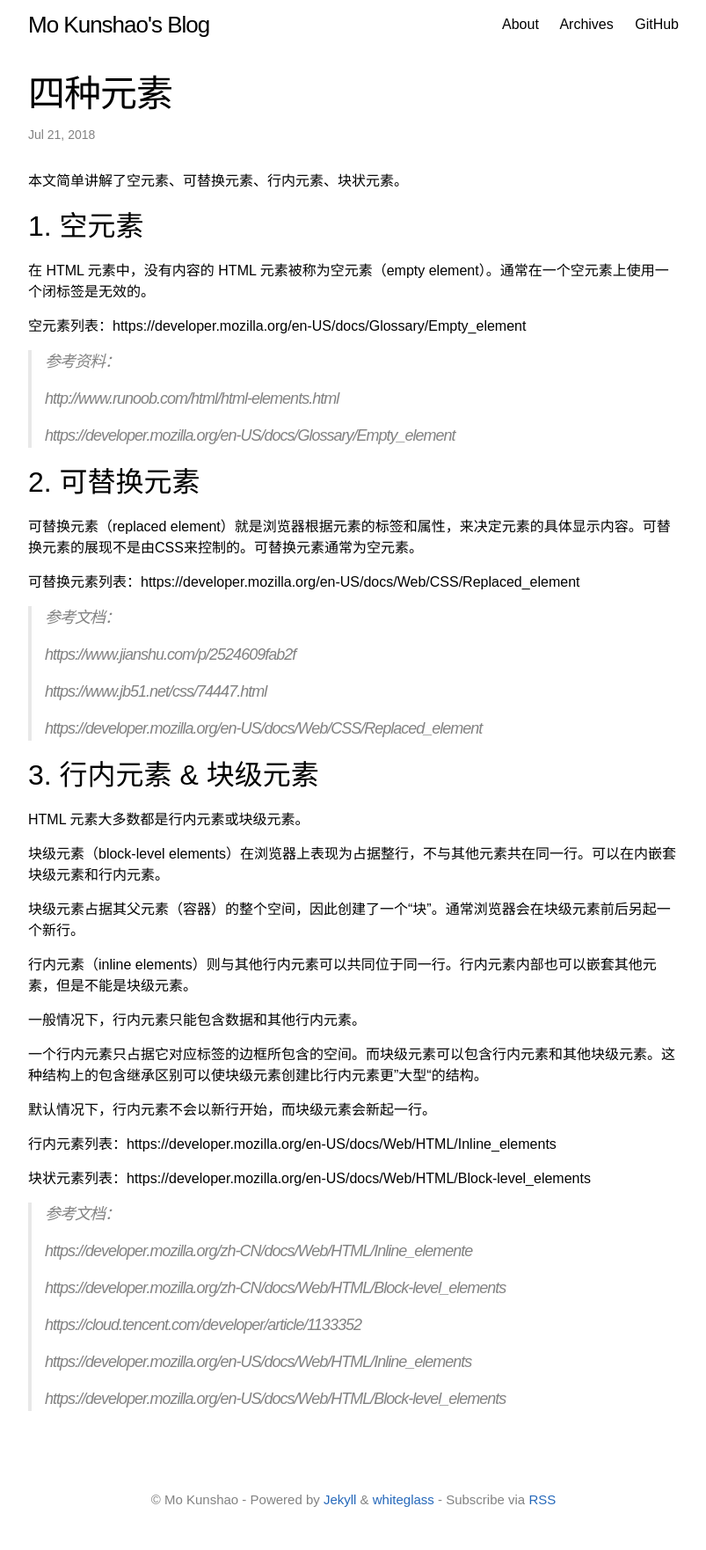
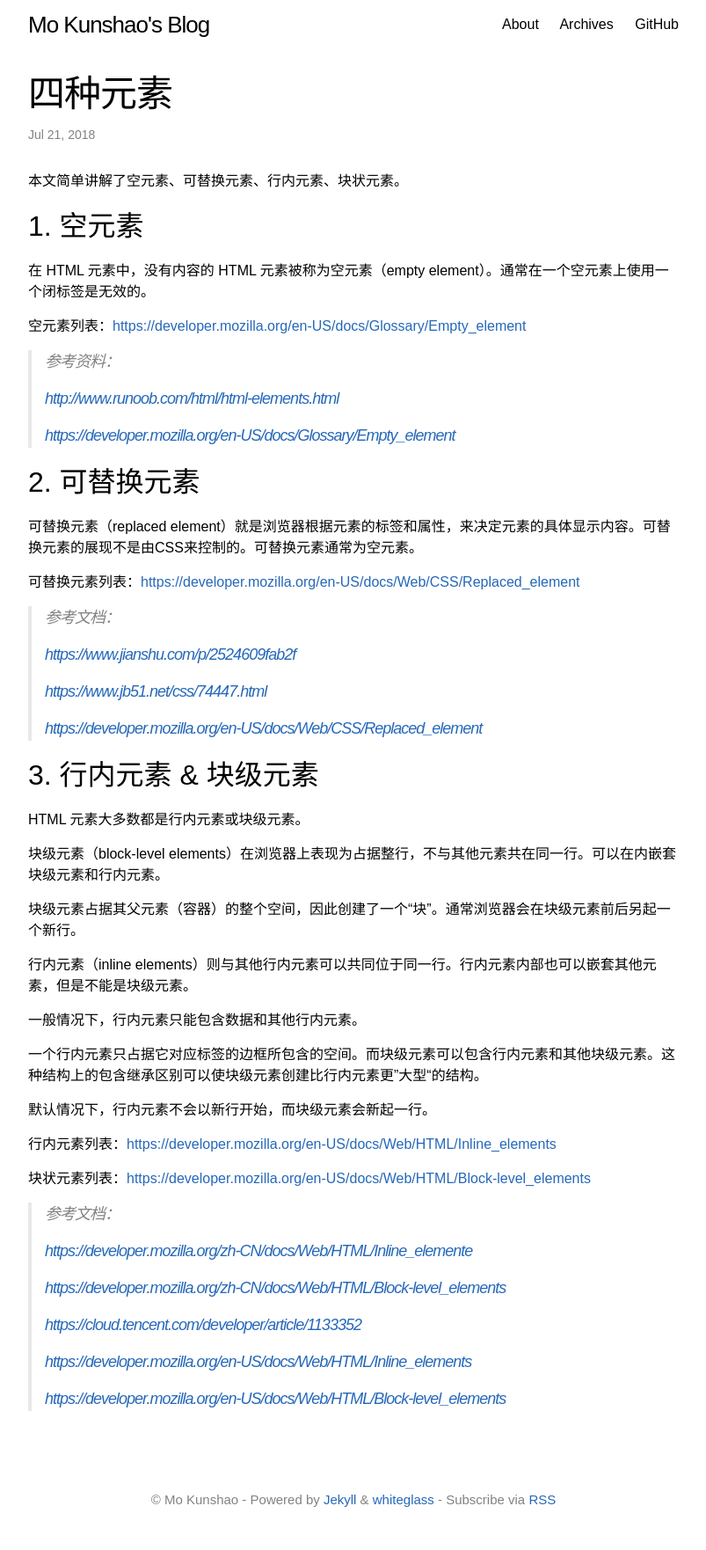
Before and after one commit to mokunshao/mokunshao.github.io, a Jekyll site: the page built from _posts/2018-07-21-four-types-of-elements.md, in a window 1280 px wide. Shown: the whole page at 88% size, without its empty margins (238-1041 px from the left). Built offline with Jekyll 4.4.1, drawn with Linux system fonts in a browser that asks for light colours; our own code applies the rules of GitHub Pages for plain Markdown files; some of the changed lines change nothing that is shown.

Commit message:
minor change

```diff
--- a/_posts/2018-07-21-four-types-of-elements.md
+++ b/_posts/2018-07-21-four-types-of-elements.md
@@ -10,28 +10,28 @@ title: 四种元素
 
 在 HTML 元素中，没有内容的 HTML 元素被称为空元素（empty element）。通常在一个空元素上使用一个闭标签是无效的。
 
-空元素列表：https://developer.mozilla.org/en-US/docs/Glossary/Empty_element
+空元素列表：[https://developer.mozilla.org/en-US/docs/Glossary/Empty_element](https://developer.mozilla.org/en-US/docs/Glossary/Empty_element)
 
 > 参考资料：
 >
-> http://www.runoob.com/html/html-elements.html
+> [http://www.runoob.com/html/html-elements.html](http://www.runoob.com/html/html-elements.html)
 >
->https://developer.mozilla.org/en-US/docs/Glossary/Empty_element
+> [https://developer.mozilla.org/en-US/docs/Glossary/Empty_element](https://developer.mozilla.org/en-US/docs/Glossary/Empty_element)
 
 
 ## 2. 可替换元素
 
 可替换元素（replaced element）就是浏览器根据元素的标签和属性，来决定元素的具体显示内容。可替换元素的展现不是由CSS来控制的。可替换元素通常为空元素。
 
-可替换元素列表：https://developer.mozilla.org/en-US/docs/Web/CSS/Replaced_element
+可替换元素列表：[https://developer.mozilla.org/en-US/docs/Web/CSS/Replaced_element](https://developer.mozilla.org/en-US/docs/Web/CSS/Replaced_element)
 
 > 参考文档：
 >
-> https://www.jianshu.com/p/2524609fab2f
+> [https://www.jianshu.com/p/2524609fab2f](https://www.jianshu.com/p/2524609fab2f)
 >
-> https://www.jb51.net/css/74447.html
+> [https://www.jb51.net/css/74447.html](https://www.jb51.net/css/74447.html)
 >
->https://developer.mozilla.org/en-US/docs/Web/CSS/Replaced_element
+> [https://developer.mozilla.org/en-US/docs/Web/CSS/Replaced_element](https://developer.mozilla.org/en-US/docs/Web/CSS/Replaced_element)
 
 ## 3. 行内元素 & 块级元素
 
@@ -49,18 +49,18 @@ HTML 元素大多数都是行内元素或块级元素。
 
 默认情况下，行内元素不会以新行开始，而块级元素会新起一行。
 
-行内元素列表：https://developer.mozilla.org/en-US/docs/Web/HTML/Inline_elements
+行内元素列表：[https://developer.mozilla.org/en-US/docs/Web/HTML/Inline_elements](https://developer.mozilla.org/en-US/docs/Web/HTML/Inline_elements)
 
-块状元素列表：https://developer.mozilla.org/en-US/docs/Web/HTML/Block-level_elements
+块状元素列表：[https://developer.mozilla.org/en-US/docs/Web/HTML/Block-level_elements](https://developer.mozilla.org/en-US/docs/Web/HTML/Block-level_elements)
 
 > 参考文档：
 >
-> https://developer.mozilla.org/zh-CN/docs/Web/HTML/Inline_elemente
+> [https://developer.mozilla.org/zh-CN/docs/Web/HTML/Inline_elemente](https://developer.mozilla.org/zh-CN/docs/Web/HTML/Inline_elemente)
 >
-> https://developer.mozilla.org/zh-CN/docs/Web/HTML/Block-level_elements
+> [https://developer.mozilla.org/zh-CN/docs/Web/HTML/Block-level_elements](https://developer.mozilla.org/zh-CN/docs/Web/HTML/Block-level_elements)
 >
-> https://cloud.tencent.com/developer/article/1133352
+> [https://cloud.tencent.com/developer/article/1133352](https://cloud.tencent.com/developer/article/1133352)
 >
-> https://developer.mozilla.org/en-US/docs/Web/HTML/Inline_elements
+> [https://developer.mozilla.org/en-US/docs/Web/HTML/Inline_elements](https://developer.mozilla.org/en-US/docs/Web/HTML/Inline_elements)
 >
-> https://developer.mozilla.org/en-US/docs/Web/HTML/Block-level_elements
+> [https://developer.mozilla.org/en-US/docs/Web/HTML/Block-level_elements](https://developer.mozilla.org/en-US/docs/Web/HTML/Block-level_elements)
```
